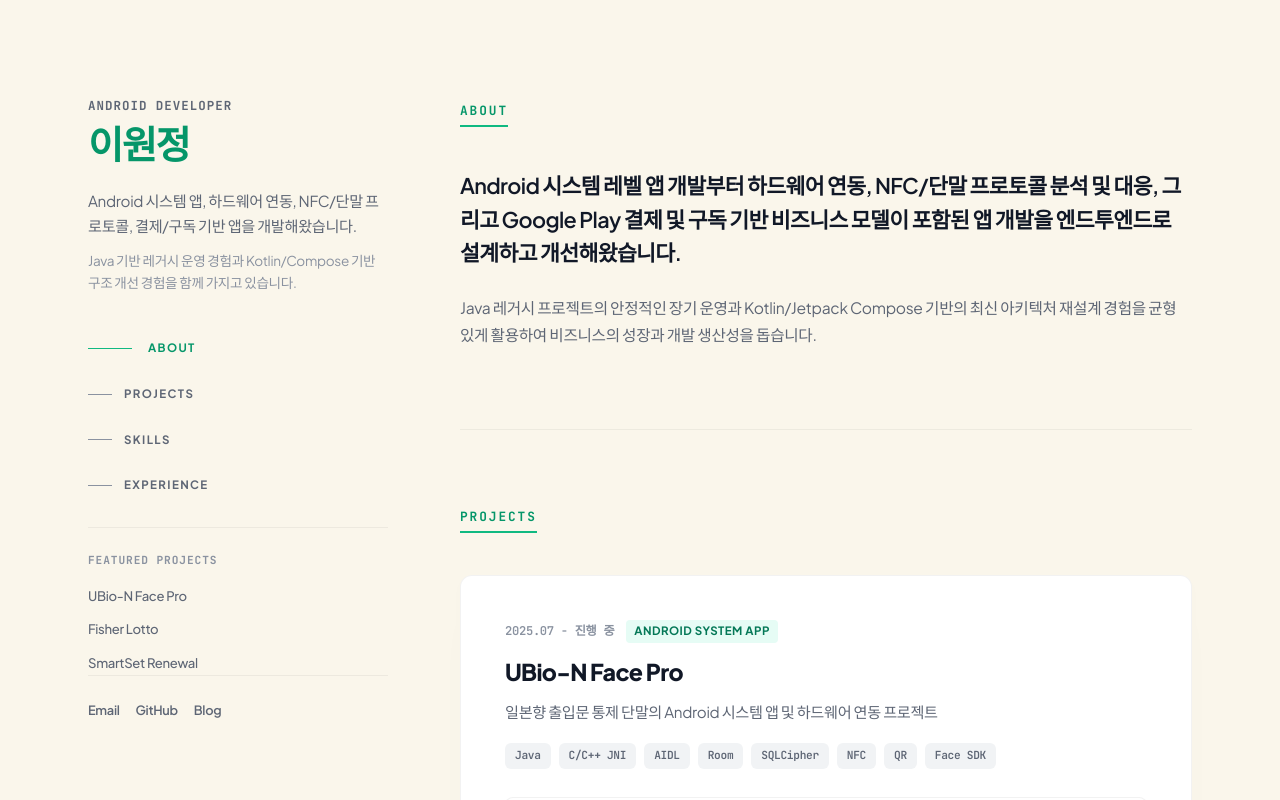
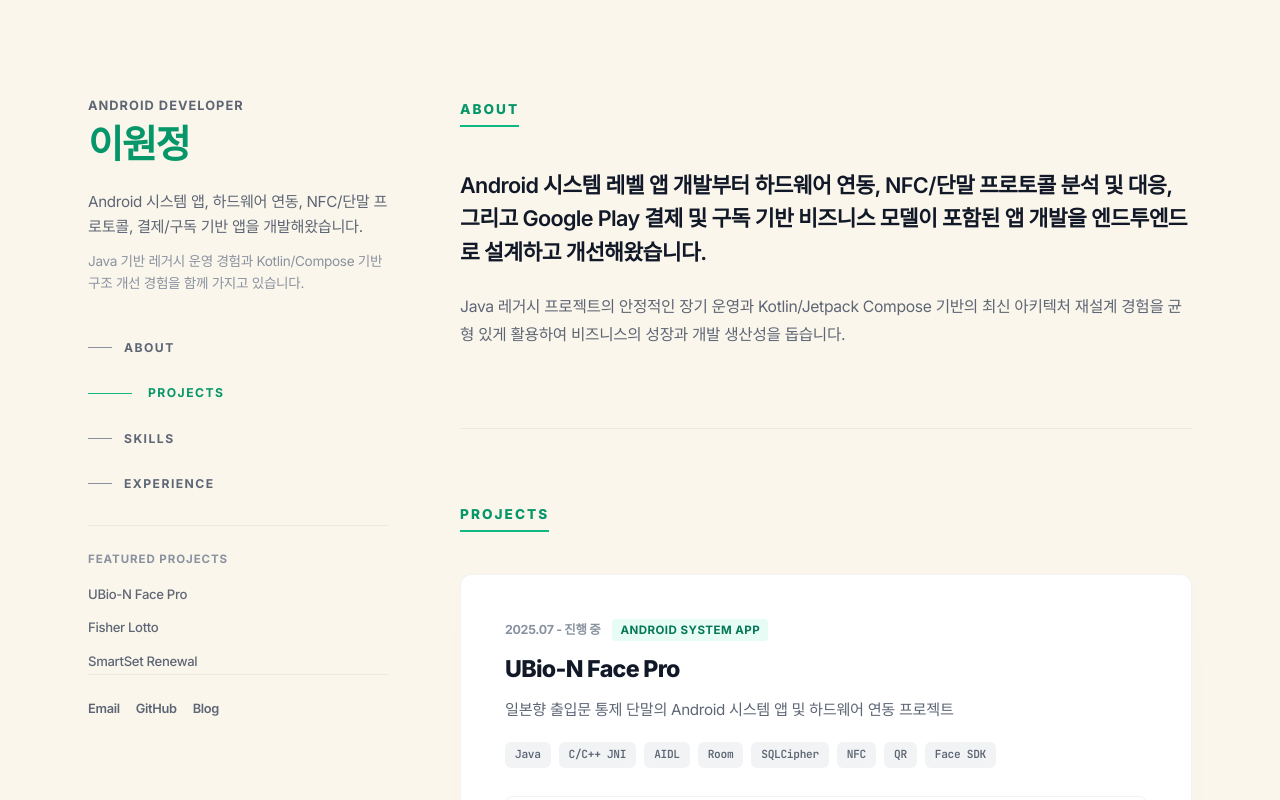
Before and after one commit to E1jeong/portfolio, a Next.js app: page / in a window 1280 px wide. Shown: the top 800 px of the page. Built offline with nearby package versions, Linux system fonts and the light colour scheme.

Commit message:
fix: integrate high readability Inter font family and rewrite Scroll Spy with window scroll listener

```diff
--- a/app/globals.css
+++ b/app/globals.css
@@ -15,7 +15,7 @@
   --accent-soft: #e6fcf5;     /* Soft Mint Green for badges and active backgrounds */
   --accent-strong: #047857;   /* Forest Green for readable highlighted tags and badge text */
 
-  --font-sans: var(--font-plus-jakarta-sans), -apple-system, BlinkMacSystemFont, "Segoe UI", Roboto, "Helvetica Neue", Arial, "Apple SD Gothic Neo", "Pretendard", "Noto Sans KR", sans-serif;
+  --font-sans: var(--font-inter), -apple-system, BlinkMacSystemFont, "Segoe UI", Roboto, "Helvetica Neue", Arial, "Apple SD Gothic Neo", "Pretendard", "Noto Sans KR", sans-serif;
   --font-mono: var(--font-jetbrains-mono), SFMono-Regular, Consolas, "Liberation Mono", Menlo, Courier, monospace;
 }
 
@@ -89,8 +89,7 @@ a {
 }
 
 .profile-title {
-  font-family: var(--font-mono);
-  font-size: 0.78rem;
+  font-size: 0.8rem;
   font-weight: 700;
   color: var(--text-muted);
   letter-spacing: 0.08em;
@@ -138,7 +137,7 @@ a {
   gap: 12px;
   padding: 4px 0;
   color: var(--text-muted);
-  font-size: 0.72rem;
+  font-size: 0.76rem;
   font-weight: 700;
   letter-spacing: 0.12em;
   transition: color 0.3s ease;
@@ -179,8 +178,7 @@ a {
 }
 
 .shortcuts-title {
-  font-family: var(--font-mono);
-  font-size: 0.7rem;
+  font-size: 0.72rem;
   font-weight: 700;
   color: var(--text-light);
   text-transform: uppercase;
@@ -277,9 +275,8 @@ a {
 
 /* Section headings */
 .section-title {
-  font-family: var(--font-mono);
-  font-size: 0.8rem;
-  font-weight: 700;
+  font-size: 0.85rem;
+  font-weight: 800;
   color: var(--accent);
   letter-spacing: 0.15em;
   margin-bottom: 48px;
@@ -335,9 +332,8 @@ a {
 }
 
 .project-period {
-  font-family: var(--font-mono);
-  font-size: 0.76rem;
-  font-weight: 600;
+  font-size: 0.78rem;
+  font-weight: 700;
   color: var(--text-light);
 }
 
@@ -551,7 +547,6 @@ a {
   align-items: center;
   gap: 8px;
   margin-bottom: 36px;
-  font-family: var(--font-mono);
   font-size: 0.76rem;
   font-weight: 700;
   color: var(--text-muted);
@@ -602,8 +597,7 @@ a {
 
 .detail-section-title {
   margin-bottom: 16px;
-  font-family: var(--font-mono);
-  font-size: 0.78rem;
+  font-size: 0.8rem;
   font-weight: 800;
   color: var(--accent);
   letter-spacing: 0.12em;
@@ -660,8 +654,7 @@ a {
 .skills-row-title {
   width: 200px;
   flex-shrink: 0;
-  font-family: var(--font-mono);
-  font-size: 0.74rem;
+  font-size: 0.78rem;
   font-weight: 700;
   color: var(--text-muted);
   letter-spacing: 0.08em;
@@ -720,9 +713,8 @@ a {
 }
 
 .experience-period {
-  font-family: var(--font-mono);
-  font-size: 0.8rem;
-  font-weight: 600;
+  font-size: 0.82rem;
+  font-weight: 700;
   color: var(--text-muted);
 }
 
@@ -782,8 +774,7 @@ a {
   padding-top: 56px;
   border-top: 1px solid var(--line);
   color: var(--text-light);
-  font-size: 0.72rem;
-  font-family: var(--font-mono);
+  font-size: 0.74rem;
   letter-spacing: 0.02em;
 }
 
@@ -821,7 +812,6 @@ a {
 }
 
 .placeholder-text {
-  font-family: var(--font-mono);
   font-size: 0.72rem;
   font-weight: 700;
   letter-spacing: 0.05em;
--- a/app/layout.tsx
+++ b/app/layout.tsx
@@ -1,10 +1,10 @@
 import type { Metadata } from "next";
-import { Plus_Jakarta_Sans, JetBrains_Mono } from "next/font/google";
+import { Inter, JetBrains_Mono } from "next/font/google";
 import "./globals.css";
 
-const plusJakartaSans = Plus_Jakarta_Sans({
+const inter = Inter({
   subsets: ["latin"],
-  variable: "--font-plus-jakarta-sans",
+  variable: "--font-inter",
   display: "swap",
 });
 
@@ -30,7 +30,7 @@ export default function RootLayout({
   children: React.ReactNode;
 }>) {
   return (
-    <html lang="ko" className={`${plusJakartaSans.variable} ${jetbrainsMono.variable}`}>
+    <html lang="ko" className={`${inter.variable} ${jetbrainsMono.variable}`}>
       <body>{children}</body>
     </html>
   );
--- a/app/page.tsx
+++ b/app/page.tsx
@@ -33,25 +33,29 @@ export default function Home() {
   const [activeSection, setActiveSection] = useState("about");
 
   useEffect(() => {
-    const sections = document.querySelectorAll(".content-section");
-    const observerOptions = {
-      root: null,
-      rootMargin: "-25% 0px -55% 0px",
-      threshold: 0.1
+    const handleScroll = () => {
+      const sections = document.querySelectorAll(".content-section");
+      const scrollPosition = window.scrollY + window.innerHeight * 0.35;
+
+      sections.forEach((section) => {
+        const element = section as HTMLElement;
+        const sectionTop = element.offsetTop;
+        const sectionHeight = element.offsetHeight;
+        const sectionId = element.getAttribute("id");
+
+        if (scrollPosition >= sectionTop && scrollPosition < sectionTop + sectionHeight) {
+          if (sectionId) {
+            setActiveSection(sectionId);
+          }
+        }
+      });
     };
 
-    const observer = new IntersectionObserver((entries) => {
-      entries.forEach((entry) => {
-        if (entry.isIntersecting) {
-          setActiveSection(entry.target.id);
-        }
-      });
-    }, observerOptions);
-
-    sections.forEach((section) => observer.observe(section));
+    window.addEventListener("scroll", handleScroll);
+    handleScroll();
 
     return () => {
-      sections.forEach((section) => observer.unobserve(section));
+      window.removeEventListener("scroll", handleScroll);
     };
   }, []);
 
```
